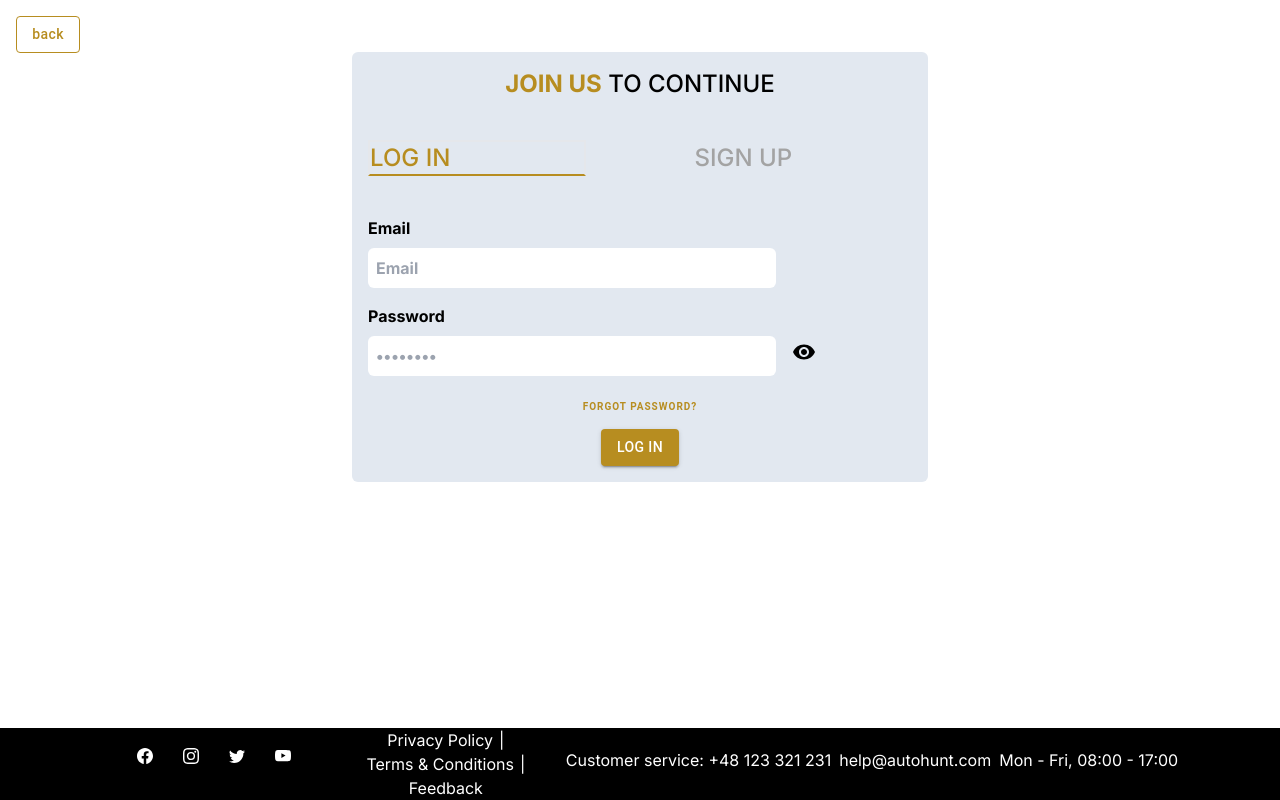
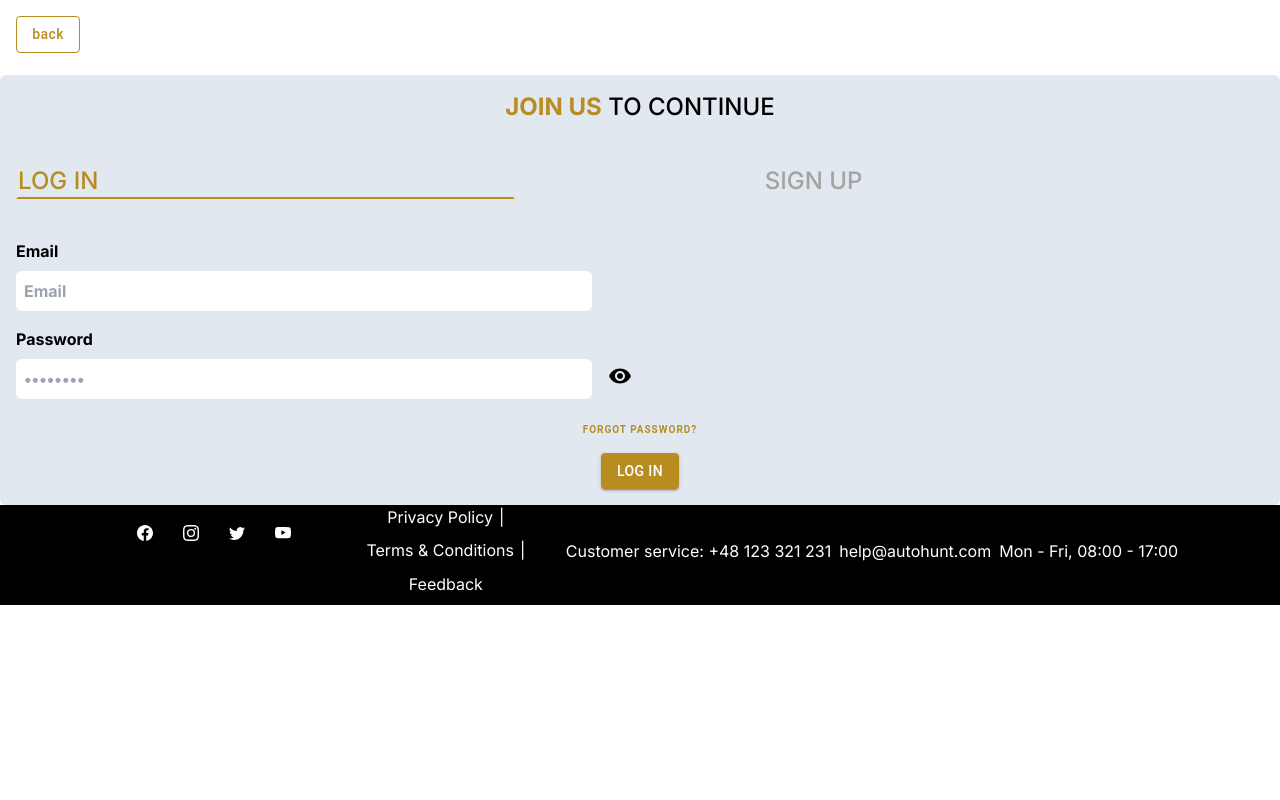
Before and after one commit to Pi0t3r/AutoHunt, a Next.js app: page /register in a window 1280 px wide. Built offline with nearby package versions, Linux system fonts and the light colour scheme.

Commit message:
added grid to page.tsx in folder register;added component LabelInput in file RegisterForm.tsx;

```diff
--- a/app/register/page.tsx
+++ b/app/register/page.tsx
@@ -15,9 +15,8 @@ export default function Register() {
   };
 
   return (
-    <div className="w-full max-w-7xl relative h-screen mx-auto flex">
-      <div className="w-full">
-        <Link href="/" className="absolute top-0 left-0 p-4">
+    <div className="w-full max-w-7xl mx-auto grid grid-rows-3 grid-rows-[75px_minmax(400px,_1fr)_100px]">
+      <Link href="/" className="max-w-7xl mx-auto w-full p-4">
         <Button
           variant="outlined"
           sx={{
@@ -31,11 +30,11 @@ export default function Register() {
           Back
         </Button>
       </Link>
-        <div className="flex flex-col justify-center items-center bg-slate-200 w-full max-w-xl mx-auto rounded-md p-4 top-1/3 left-1/2 -translate-x-1/2 -translate-y-1/2 absolute">
+      <div className="flex flex-col justify-center items-center bg-slate-200 w-full mx-auto rounded-md p-4">
         <h1 className="uppercase font-medium text-2xl">
           <span className="font-bold text-main">Join us</span> to continue
         </h1>
-          <div className="flex flex-row justify-between w-full max-w-xl my-10">
+        <div className="flex flex-row justify-between w-full my-10">
           <button
             className={`${
               activeButton === "login"
@@ -60,10 +59,9 @@ export default function Register() {
         {activeButton === "login" && <LoginForm />}
         {activeButton === "signup" && <RegisterForm />}
       </div>
-        <div className="absolute bottom-0 inset-x-0">
+      <>
         <Footer />
-        </div>
-      </div>
+      </>
     </div>
   );
 }
--- a/components/LoginForm/LoginForm.tsx
+++ b/components/LoginForm/LoginForm.tsx
@@ -72,7 +72,7 @@ const LoginForm = () => {
           onChange={(e) => setEmail(e.target.value)}
           placeholder="Email"
           required
-          className={`p-2 rounded-md w-3/4 max-w-3xl mt-2 ${
+          className={`p-2 rounded-md w-3/4 max-w-xl mt-2 ${
             errorMessage === "User not found. Please check your email."
               ? "border-red-500 border-2 border-solid"
               : ""
@@ -89,7 +89,7 @@ const LoginForm = () => {
             onChange={(e) => setPassword(e.target.value)}
             placeholder="••••••••"
             required
-            className={`p-2 rounded-md w-3/4 max-w-3xl mt-2 ${
+            className={`p-2 rounded-md w-3/4 max-w-xl mt-2 ${
               errorMessage === "Incorrect password. Please try again."
                 ? "border-red-500 border-2 border-solid"
                 : ""
--- a/components/RegisterForm/RegisterForm.tsx
+++ b/components/RegisterForm/RegisterForm.tsx
@@ -6,6 +6,32 @@ import { db } from "../../firebase"; // Import Firebase database instance
 import VisibilityOffIcon from "@mui/icons-material/VisibilityOff";
 import VisibilityIcon from "@mui/icons-material/Visibility";
 import { Button } from "@mui/material";
+import { LabelInput } from "@/types/myTypes";
+
+const LabelInput: React.FC<LabelInput> = ({
+  title,
+  name,
+  type,
+  placeholder,
+  value,
+  onChange,
+}: any) => {
+  return (
+    <label className="font-bold flex flex-col  w-full">
+      {title}
+      <input
+        name={name}
+        type={type}
+        placeholder={placeholder}
+        value={value}
+        required
+        onChange={onChange} // Update the "name" state on input change
+        className="p-2 rounded-md w-3/4 max-w-3xl mt-2"
+      />
+    </label>
+  );
+};
+
 // RegisterForm component
 const RegisterForm = () => {
   const [name, setName] = useState(""); // State for user's name
@@ -59,42 +85,30 @@ const RegisterForm = () => {
       onSubmit={handleSubmitRegister}
       className="flex flex-col items-start justify-start gap-2 w-full"
     >
-      <label className="font-bold flex flex-col  w-full">
-        Name
-        <input
+      <LabelInput
+        title="Name"
         name="name"
         type="text"
         placeholder="Name"
         value={name}
-          required
-          onChange={(e) => setName(e.target.value)} // Update the "name" state on input change
-          className="p-2 rounded-md w-3/4 max-w-3xl mt-2"
+        onChange={(e) => setName(e.target.value)}
       />
-      </label>
-      <label className="font-bold flex flex-col  w-full">
-        Surname
-        <input
-          required
+      <LabelInput
+        title="Surname"
         name="surname"
         type="text"
         placeholder="Surname"
         value={surname}
-          onChange={(e) => setSurname(e.target.value)} // Update the "surname" state on input change
-          className="p-2 rounded-md w-3/4 max-w-3xl mt-2"
+        onChange={(e) => setSurname(e.target.value)}
       />
-      </label>
-      <label className="font-bold flex flex-col  w-full">
-        E-mail
-        <input
-          required
+      <LabelInput
+        title="E-mail"
         name="email"
         type="email"
-          placeholder="example@email.com"
+        placeholder="example@mail.com"
         value={email}
-          onChange={(e) => setEmail(e.target.value)} // Update the "email" state on input change
-          className="p-2 rounded-md w-3/4 max-w-3xl mt-2"
+        onChange={(e) => setEmail(e.target.value)}
       />
-      </label>
       <label className="font-bold flex flex-col  w-full">
         Password
         <div>
--- a/components/sidebar/page.tsx
+++ b/components/sidebar/page.tsx
@@ -39,10 +39,10 @@ const Sidebar = () => {
         <>
           <ProfileImage userMail={userMail} />
         </>
-        <span className="text-black">
+        <p className="text-black">
           Hello, <br />
           {userName} {userSurname}
-        </span>
+        </p>
       </>
       <div className="my-10">
         <Link
```
Also changed, not shown: types/myTypes.ts (+9 -0 lines). Lines whose indentation alone changed are shown as unchanged.
